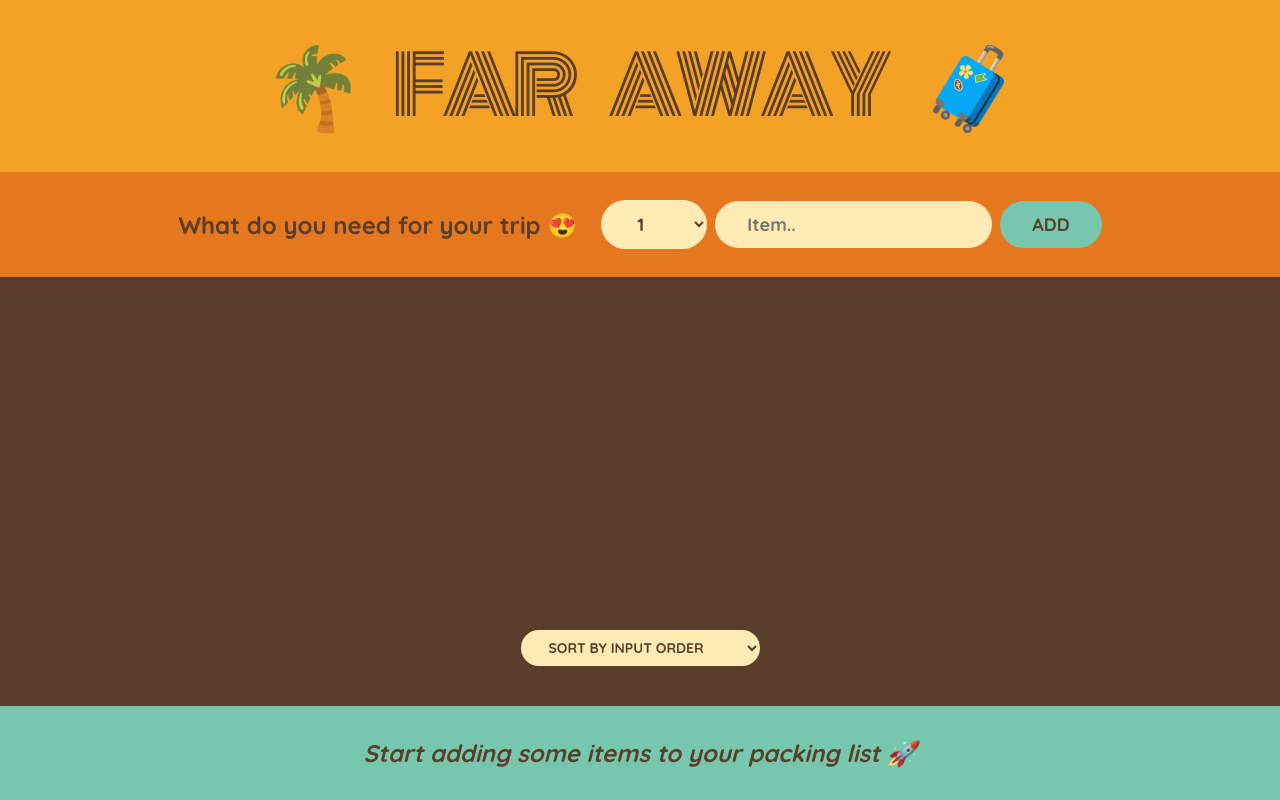
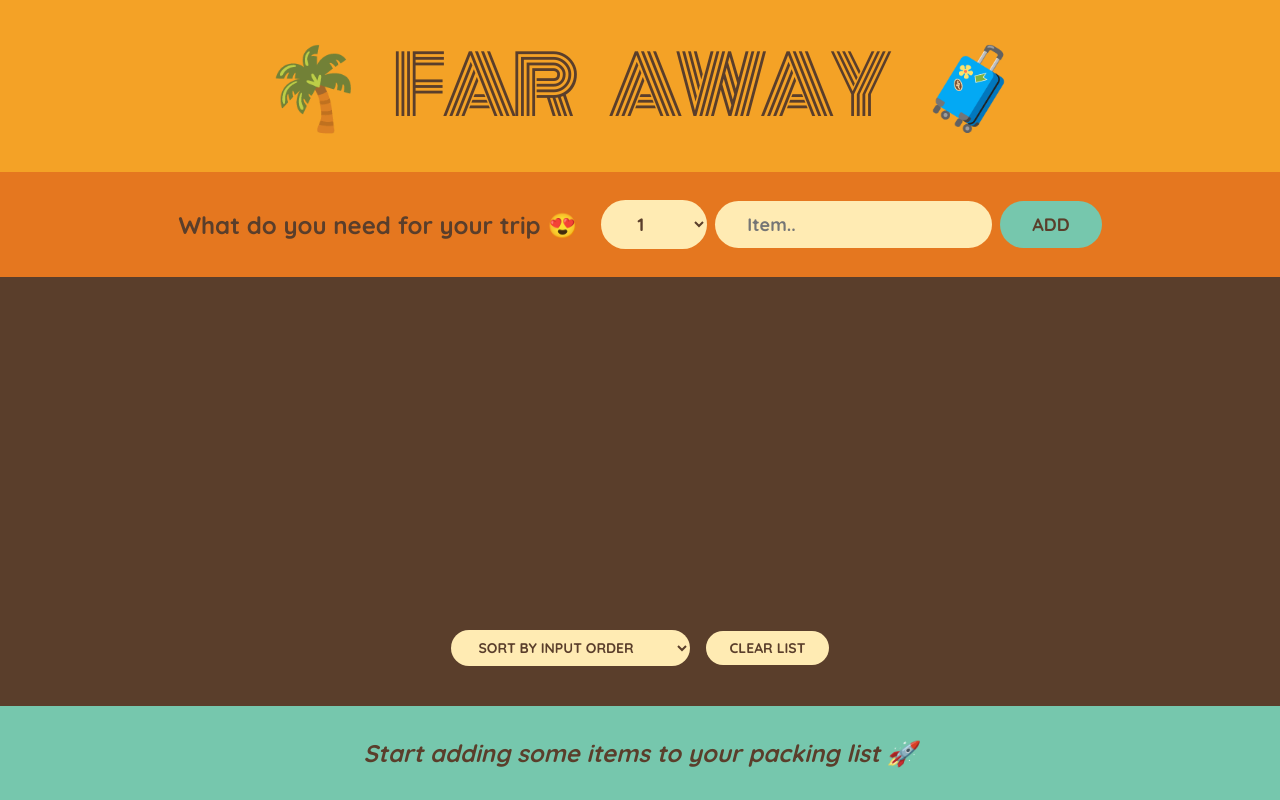
Before and after one commit to KristijanKoprtla/travel-list, a React (Create React App) app: page / in a window 1280 px wide. Built offline with nearby package versions, Linux system fonts and the light colour scheme.

Commit message:
Add button to clear the list of items

```diff
--- a/src/App.js
+++ b/src/App.js
@@ -24,6 +24,14 @@
     );
   };
 
+  const handleClearList = () => {
+    const confirmed = window.confirm(
+      "Are you sure you want to delete all items?"
+    );
+
+    if (confirmed) setItems([]);
+  };
+
   return (
     <div className="app">
       <Logo />
@@ -32,6 +40,7 @@
         items={items}
         onDeleteItems={handleDeleteItem}
         onToggleItem={handleToggleItem}
+        onClearList={handleClearList}
       />
       <Stats items={items} />
     </div>
--- a/src/components/PackingList.jsx
+++ b/src/components/PackingList.jsx
@@ -1,7 +1,7 @@
 import { useState } from "react";
 import Item from "./Item";
 
-const PackingList = ({ items, onDeleteItems, onToggleItem }) => {
+const PackingList = ({ items, onDeleteItems, onToggleItem, onClearList }) => {
   const [sortBy, setSortBy] = useState("input");
 
   let sortedItems;
@@ -36,6 +36,7 @@
           <option value="description">Sort by description</option>
           <option value="packed">Sort by packed status</option>
         </select>
+        <button onClick={onClearList}>Clear list</button>
       </div>
     </div>
   );
```
